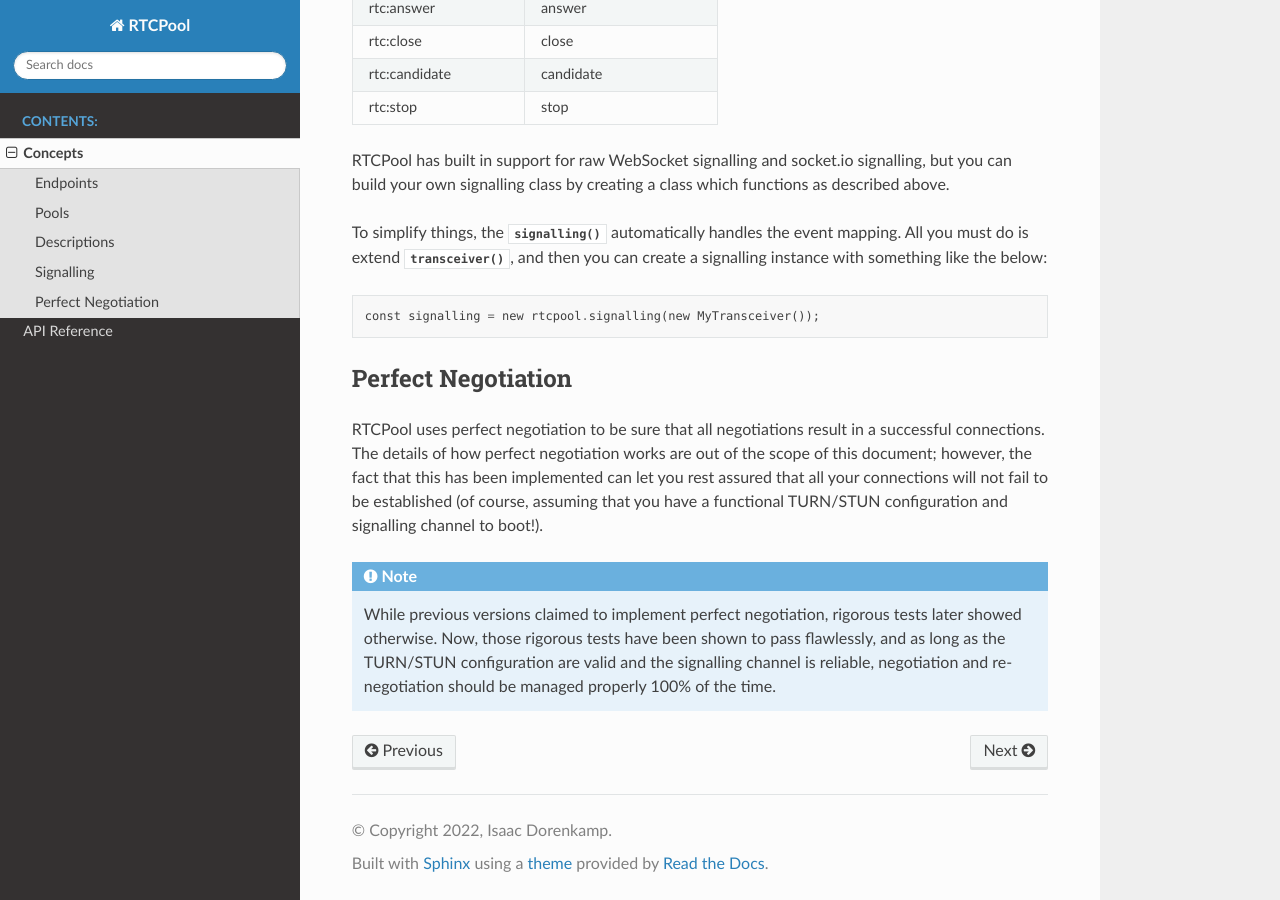
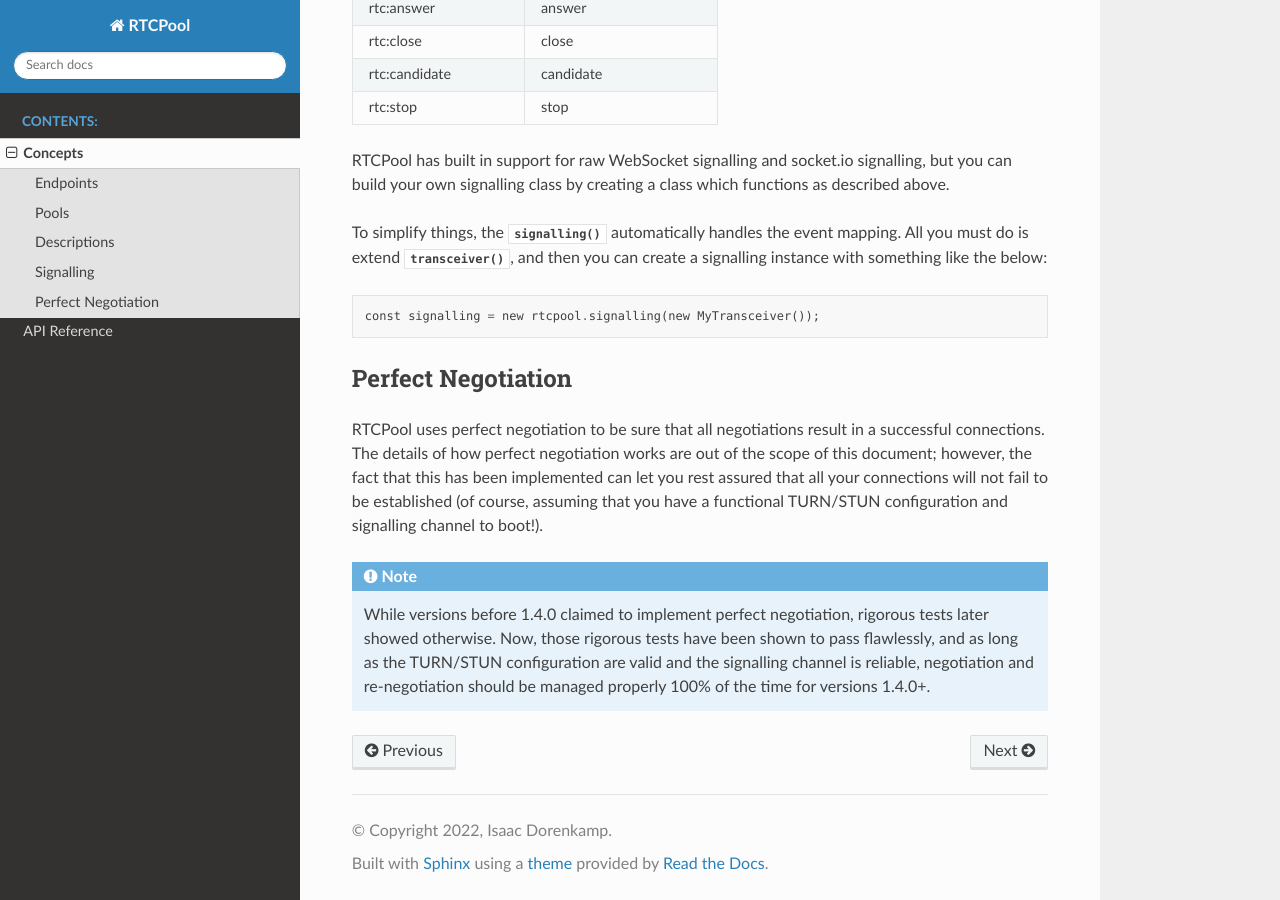
Before and after one commit to IsaacDorenkamp/rtcpool, a Sphinx documentation site: the page built from docs/source/concepts.rst, in a window 1280 px wide and 900 px high, scrolled down 992 px. Built offline with Sphinx 7.4.7 and the Read the Docs theme 2.0.0, drawn with Linux system fonts in a browser that asks for light colours.

Commit message:
Documentation fix

```diff
--- a/docs/source/concepts.rst
+++ b/docs/source/concepts.rst
@@ -67,9 +67,9 @@ not fail to be established (of course, assuming that you have a functional
 TURN/STUN configuration and signalling channel to boot!).
 
 .. note::
-     While previous versions claimed to implement perfect negotiation,
+     While versions before 1.4.0 claimed to implement perfect negotiation,
      rigorous tests later showed otherwise. Now, those rigorous tests
      have been shown to pass flawlessly, and as long as the TURN/STUN
      configuration are valid and the signalling channel is reliable,
      negotiation and re-negotiation should be managed properly 100%
-     of the time.
+     of the time for versions 1.4.0+.
```
Also changed, not shown: 5 other files.
